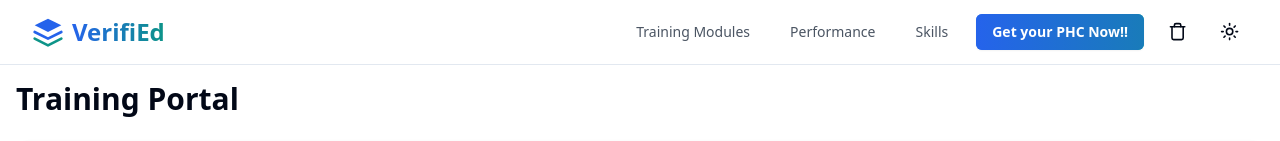
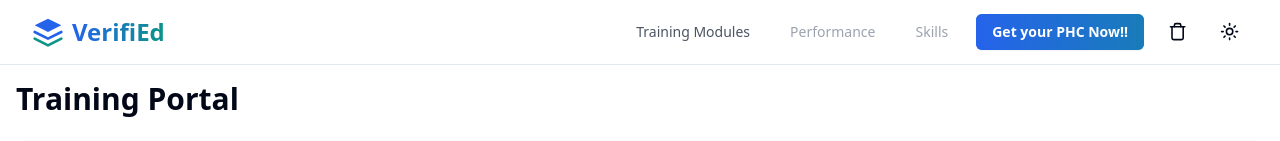
Before and after one commit to tarunvaddeSoul/verifiEd-frontend, a React (Create React App) app: page /portal in a window 1280 px wide. Shown: the top 141 px of the page. Built offline with nearby package versions, Linux system fonts and the light colour scheme.

Commit message:
style: disable performance and skills unless module completion
Signed-off-by: tarunvaddeSoul <tarun@soulverse.com>

```diff
--- a/src/components/Navigation.tsx
+++ b/src/components/Navigation.tsx
@@ -1,19 +1,21 @@
-import React from "react";
+import React, { useEffect, useState } from "react";
 import { Link } from "react-router-dom";
 import { Button } from "../components/ui/button";
 import { MoonIcon, SunIcon, TrashIcon } from "lucide-react";
 import { useTheme } from "./ThemeProvider";
 import { toast } from "../components/ui/use-toast";
 
-const NavLink = ({ to, children }: any) => (
+const NavLink = ({ to, children, disabled }: any) => (
   <Link
     to={to}
-    className="relative text-gray-600 hover:text-gray-900 dark:text-gray-300 dark:hover:text-white px-3 py-2 rounded-md text-sm font-medium transition-colors duration-300 group"
+    className={`relative px-3 py-2 rounded-md text-sm font-medium transition-colors duration-300 group ${disabled
+        ? "text-gray-400 cursor-not-allowed"
+        : "text-gray-600 hover:text-gray-900 dark:text-gray-300 dark:hover:text-white"
+      }`}
+    aria-disabled={disabled}
   >
     {children}
-    <span className="absolute bottom-0 left-0 w-full h-0.5 bg-gradient-to-r from-blue-600 to-teal-600 transform origin-left scale-x-0 transition-transform duration-300 ease-out group-hover:scale-x-100">
-      <span className="absolute top-0 right-0 w-full h-full bg-gradient-to-l from-transparent to-white opacity-50 animate-gradient-fade"></span>
-    </span>
+    <span className="absolute bottom-0 left-0 w-full h-0.5 bg-gradient-to-r from-blue-600 to-teal-600 transform origin-left scale-x-0 transition-transform duration-300 ease-out group-hover:scale-x-100"></span>
   </Link>
 );
 
@@ -47,9 +49,17 @@ const Logo = () => (
 
 export default function Navigation() {
   const { setTheme, theme } = useTheme();
+  const [modulesCompleted, setModulesCompleted] = useState(false);
+
+  useEffect(() => {
+    // Check localStorage to see if modules have been completed
+    const completed = localStorage.getItem("modulesCompleted") === "true";
+    setModulesCompleted(completed);
+  }, []);
 
   const clearLocalStorage = () => {
     localStorage.clear();
+    setModulesCompleted(false); // Reset modulesCompleted state
     toast({
       title: "Localstorage cleared",
       description: "All local data has been removed.",
@@ -64,15 +74,19 @@ export default function Navigation() {
             <Link to="/" className="flex items-center">
               <Logo />
               <span className="text-2xl font-bold bg-gradient-to-r from-blue-600 to-teal-600 text-transparent bg-clip-text hover:from-blue-500 hover:to-teal-500 transition-all duration-300">
-              VerifiEd
+                VerifiEd
               </span>
             </Link>
           </div>
 
           <div className="hidden md:flex items-center space-x-4">
             <NavLink to="/portal">Training Modules</NavLink>
-            <NavLink to="/performance">Performance</NavLink>
-            <NavLink to="/skills">Skills</NavLink>
+            <NavLink to="/performance" disabled={!modulesCompleted}>
+              Performance
+            </NavLink>
+            <NavLink to="/skills" disabled={!modulesCompleted}>
+              Skills
+            </NavLink>
             <Link to="/phc">
               <Button
                 variant="outline"
--- a/src/pages/PortalPage.tsx
+++ b/src/pages/PortalPage.tsx
@@ -172,8 +172,7 @@ export default function PortalPage() {
       } else {
         toast({
           title: "Verification Failed",
-          description: `Failed to verify completion of module ${
-            moduleId - 1
+          description: `Failed to verify completion of module ${moduleId - 1
             }. Please try again.`,
           variant: "destructive",
         });
@@ -273,6 +272,10 @@ export default function PortalPage() {
       );
 
       const credentialId = response.data.data.credentialRecord.id;
+      // If the module ID is 5, set modulesCompleted to true in localStorage
+      if (moduleId === 5) {
+        localStorage.setItem('modulesCompleted', 'true');
+      }
       await checkCredentialState(credentialId);
     } catch (error) {
       setError("Failed to issue credential. Please try again.");
```
Lines whose indentation alone changed are shown as unchanged.
